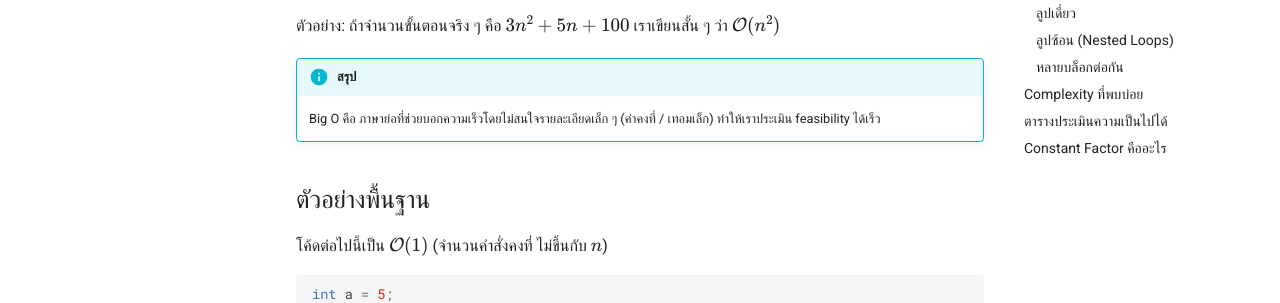
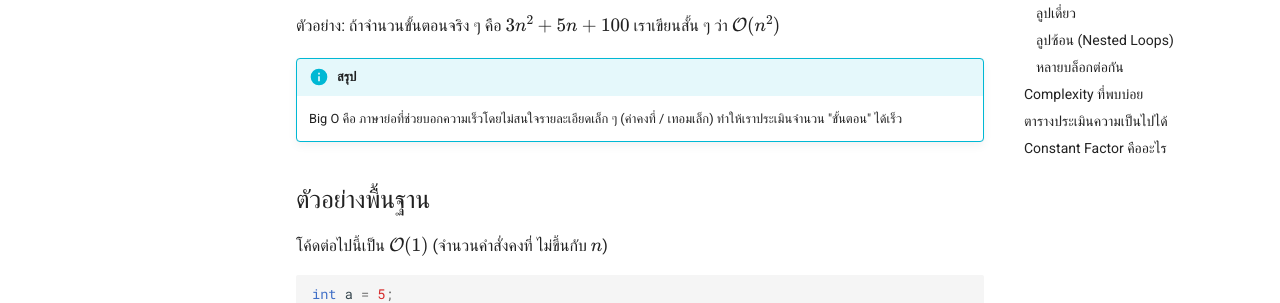
Before and after one commit to thai-cp/thai-cp.github.io, an MkDocs documentation site: the page built from docs/algorithm-basic/complexity.md, in a window 1280 px wide and 900 px high, scrolled down 474 px. Shown: the part 149-452 px from the top of the window. Built offline with MkDocs 1.6.1 and Material for MkDocs 9.7.7, drawn with Linux system fonts in a browser that asks for light colours; comment, search, counter and statistics services are not loaded.

Commit message:
Clarify Big O notation summary in complexity.md
Updated the summary of Big O notation to clarify its purpose in estimating the number of steps.

```diff
--- a/docs/algorithm-basic/complexity.md
+++ b/docs/algorithm-basic/complexity.md
@@ -17,7 +17,7 @@ Big O (บิ๊กโอ) ใช้บอกขอบเขตบนของ
 ตัวอย่าง: ถ้าจำนวนขั้นตอนจริง ๆ คือ $3n^2 + 5n + 100$ เราเขียนสั้น ๆ ว่า $\mathcal{O}(n^2)$
 
 !!! info "สรุป"
-    Big O คือ ภาษาย่อที่ช่วยบอกความเร็วโดยไม่สนใจรายละเอียดเล็ก ๆ (ค่าคงที่ / เทอมเล็ก) ทำให้เราประเมิน feasibility ได้เร็ว
+    Big O คือ ภาษาย่อที่ช่วยบอกความเร็วโดยไม่สนใจรายละเอียดเล็ก ๆ (ค่าคงที่ / เทอมเล็ก) ทำให้เราประเมินจำนวน "ขั้นตอน" ได้เร็ว
 
 ## ตัวอย่างพื้นฐาน
 
```
